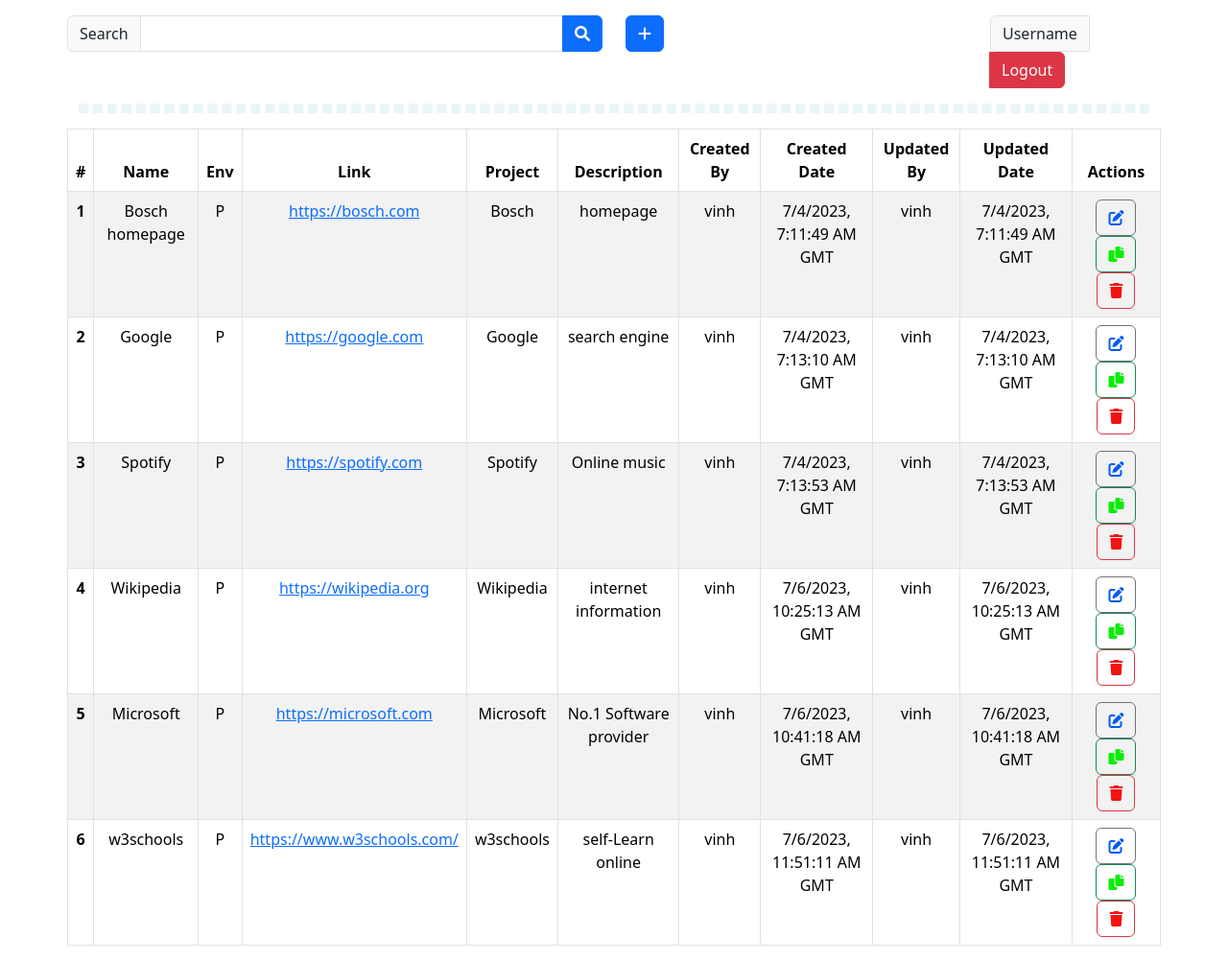
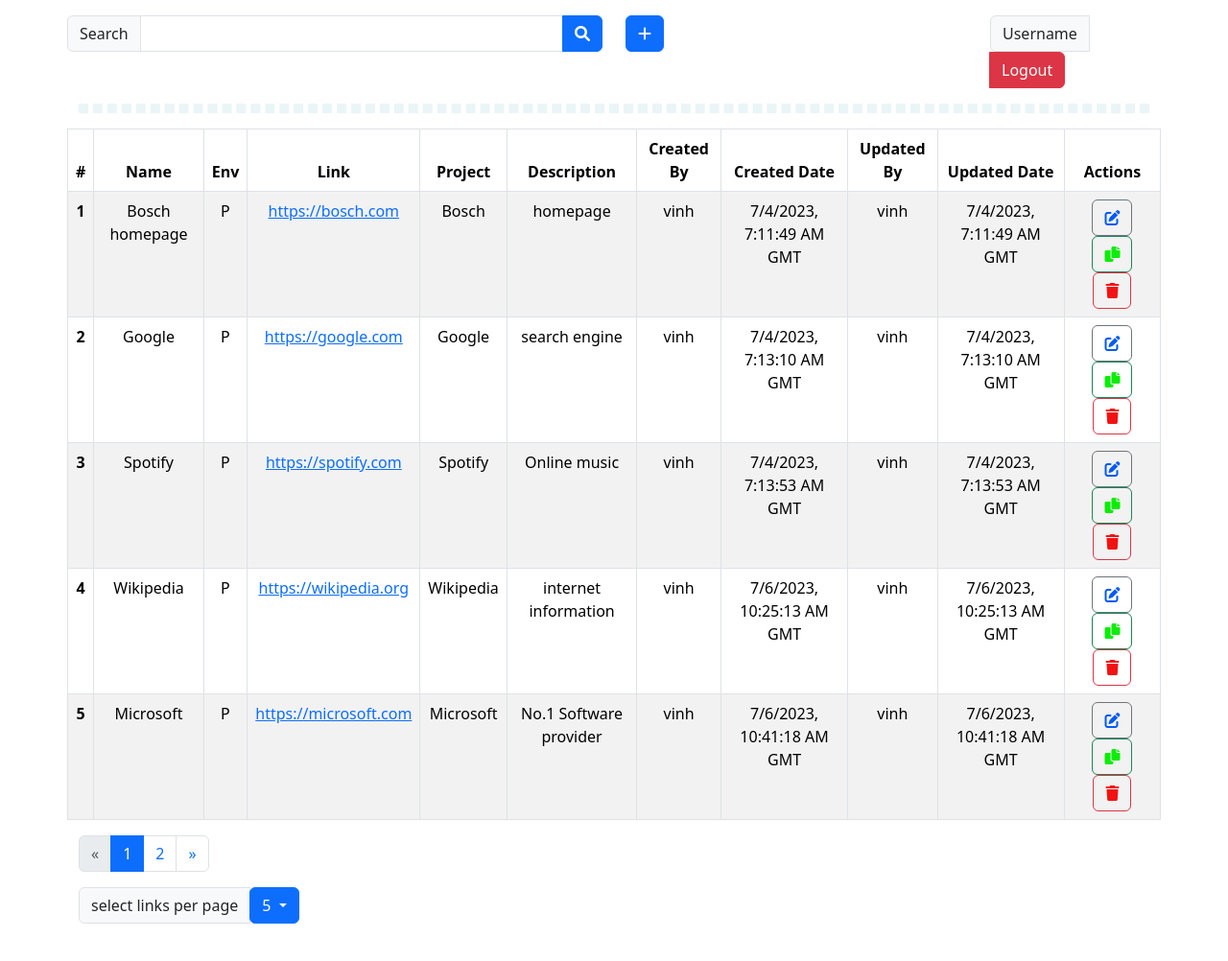
Before and after one commit to POCTEAMPPD7ORG/poc-applications, a Django app: page / in a window 1280 px wide. Shown: the part 54-1056 px from the top of the page at 96% size. After the commit the page ends 1017 px from the top, so only its background shows below. Run offline with Django 4.2, Linux system fonts and the light colour scheme; a user stored in the database is signed in; data comes from the database, SQL or seed files in the repository; both versions use the stored data as it was after the commit; some libraries are stand-ins or nearby versions.

Commit message:
- Rename 'script show_table_links.js' to 'script_show_table_links.js' - Add pagination feature.

```diff
--- a/portal/models.py
+++ b/portal/models.py
@@ -11,8 +11,8 @@ class Link(models.Model):
     description = models.CharField(max_length=255)
     created_by = models.CharField(max_length=255)
     created_at = models.DateTimeField(auto_now_add=True)
-    updated_by = models.CharField(null = True, max_length=255)
-    updated_at = models.DateTimeField(null = True, auto_now=True)
+    updated_by = models.CharField(max_length=255)
+    updated_at = models.DateTimeField(auto_now=True)
 
     def __str__(self) -> str:
         return f"{self.name} || {self.environment} || {self.link} || {self.project} || {self.description}"
--- a/portal/static/js/script show_table_links.js
+++ b/portal/static/js/script_show_table_links.js
@@ -1,7 +1,80 @@
+var total_links = 0
+var link_per_page = 5
+var current_page = 0
+var page_count = 1
 
+function set_link_per_page(set_value) {
+    link_per_page = set_value;
+    document.querySelector("#button_select_link_per_page").innerHTML = set_value;
+    select_pagination(0)
+}
+
+function select_prev_pagination() {
+    select_pagination(current_page - 1)
+}
+
+function select_next_pagination() {
+    select_pagination(current_page + 1)
+}
+
+function select_pagination(page_to_select) {
+    console.log(`Select page ${page_to_select + 1}`)
+    if (page_to_select < 0) {
+        page_to_select = 0
+    } else if (page_to_select >= page_count) {
+        page_to_select = page_count - 1
+    }
+    current_page = page_to_select
+    reload_table_links()
+}
+
+// Reload table links
+// Update pagination
 function reload_table_links() {
     function clear_table() {
         document.querySelector("#table_body_links").innerHTML = "";
+    }
+    function update_pagination() {
+        if (total_links===0) {
+            start = 0
+        } else {
+            page_count = parseInt(total_links / count)
+            if (total_links > page_count * count) {
+                page_count += 1
+            }
+            console.log(`total_links=${total_links} & link_per_page=${link_per_page} -> page_count=${page_count}`)
+        }
+        const ul = document.querySelector("#list_table_links_pagination");
+        // Clear pagination
+        ul.innerHTML = "";
+        const template_prev = document.querySelector("#template_list_item_previous");
+        const clone_prev = template_prev.content.cloneNode(true);
+        if (current_page!=0) {
+            let li = clone_prev.querySelector('li');
+            li.setAttribute('class', 'page-item')
+        }
+        ul.appendChild(clone_prev);
+
+        for (page = 0; page < page_count; page++) {
+            const template = document.querySelector("#template_list_item_pagination");
+            const clone = template.content.cloneNode(true);
+            let a = clone.querySelector('a');
+            a.innerHTML = page + 1
+            a.setAttribute('onclick', `select_pagination(${page})`)
+            if (current_page!=page) {
+                let li = clone.querySelector('li');
+                li.setAttribute('class', 'page-item')
+            }
+            ul.appendChild(clone);
+        }
+
+        const template_next = document.querySelector("#template_list_item_next");
+        const clone_next = template_next.content.cloneNode(true);
+        if (current_page!=(page_count - 1)) {
+            let li = clone_next.querySelector('li');
+            li.setAttribute('class', 'page-item')
+        }
+        ul.appendChild(clone_next);
     }
     function add_new_row(index, link_id, name, env, link, proj, desc, add_by, add_at, upd_by, upd_at) {
         if ("content" in document.createElement("template")) {
@@ -52,6 +125,7 @@ function reload_table_links() {
         console.log(`Count=${response.count} Total=${response.total}`)
         total_links = response.total
         clear_table()
+        update_pagination()
         for (let i = 0; i < response.count; i++) {
             const link = {}
             Object.entries(response.links[i]).forEach(([key, value]) => {
@@ -59,7 +133,7 @@ function reload_table_links() {
                 link[key] = value;
             })
             console.log(`link=${link}`)
-            add_new_row(i + 1,
+            add_new_row(i + 1 + current_page * link_per_page,
                         link.id,
                         link.name,
                         link.environment,
@@ -79,7 +153,9 @@ function reload_table_links() {
     }
     //--- Example of request single link
     // xmlhttp.open("GET", `/api/v1.0/link/2`)
-    xmlhttp.open("GET", `/api/v1.0/link?start=0&count=100`)
+    start = current_page * link_per_page
+    count = link_per_page
+    xmlhttp.open("GET", `/api/v1.0/link?start=${start}&count=${count}`)
     //--- Get CSRF token, and embedded it to request. Django Back-end CSRF verification is enabled.
     xmlhttp.setRequestHeader("X-CSRFToken", getCookie('csrftoken'))
     xmlhttp.setRequestHeader('mode', 'same-origin')
--- a/portal/templates/portal.html
+++ b/portal/templates/portal.html
@@ -14,7 +14,7 @@ Portal Link Management
         </div>
     </div>
     <div class="col-sm-2">
-        <button type="button" class="btn btn-primary" data-bs-toggle="modal" data-bs-target="#addlink"  onclick="clear_value();"><i class="fas fa-add"></i></button>
+        <button type="button" class="btn btn-primary"><i class="fas fa-add"></i></button>
     </div>
     <div class="col-sm-2"></div>
     <div class="col-sm-2">
@@ -47,6 +47,44 @@ Portal Link Management
         </tbody>
     </table>
 </div>
+<div class="row">
+    <nav aria-label="Table links navigation">
+        <ul class="pagination" id="list_table_links_pagination">
+            {% comment %} <li class="page-item">
+                <a class="page-link" href="#" aria-label="Previous">
+                <span aria-hidden="true">&laquo;</span>
+                <span class="sr-only">Previous</span>
+                </a>
+            </li>
+            <li class="page-item"><a class="page-link" href="#">1</a></li>
+            <li class="page-item active"><a class="page-link" href="#">2</a></li>
+            <li class="page-item"><a class="page-link" href="#">3</a></li>
+            <li class="page-item">
+                <a class="page-link" href="#" aria-label="Next">
+                <span aria-hidden="true">&raquo;</span>
+                <span class="sr-only">Next</span>
+                </a>
+            </li> {% endcomment %}
+        </ul>
+    </nav>
+</div>
+<div class="row">
+    <div class="input-group">
+        <span class="input-group-text">select links per page</span>
+        <div class="dropdown">
+            <button type="button" class="btn btn-primary dropdown-toggle" data-bs-toggle="dropdown" id="button_select_link_per_page">
+                5
+            </button>
+            <ul class="dropdown-menu">
+                <li><a class="dropdown-item" onclick="set_link_per_page(5)">5</a></li>
+                <li><a class="dropdown-item" onclick="set_link_per_page(10)">10</a></li>
+                <li><a class="dropdown-item" onclick="set_link_per_page(20)">20</a></li>
+                <li><a class="dropdown-item" onclick="set_link_per_page(50)">50</a></li>
+            </ul>
+        </div>
+    </div>
+</div>
+<div class="col-sm">
 
 <template id="template_row_link">
     <tr>
@@ -65,11 +103,30 @@ Portal Link Management
         <td link-id='X'> {% include 'actions.html' %}</td>
     </tr>
 </template>
-{% include 'add.html' %}
+<template id="template_list_item_previous">
+    <li class="page-item disabled">
+        <a class="page-link" onclick="select_prev_pagination()" aria-label="Previous">
+        <span aria-hidden="true">&laquo;</span>
+        <span class="sr-only" onclick>Previous</span>
+        </a>
+    </li>
+</template>
+<template id="template_list_item_next">
+    <li class="page-item disabled">
+        <a class="page-link"onclick="select_next_pagination()" aria-label="Next">
+        <span aria-hidden="true">&raquo;</span>
+        <span class="sr-only">Next</span>
+        </a>
+    </li>
+</template>
+<template id="template_list_item_pagination">
+    <li class="page-item active">
+        <a class="page-link" onclick>2</a>
+    </li>
+</template>
 {% load static %}
 <script src="{% static 'js/script_get_cookies.js' %}"></script>
 <script src="{% static 'js/scripts.js' %}"></script>
-<script src="{% static 'js/script show_table_links.js' %}"></script>
+<script src="{% static 'js/script_show_table_links.js' %}"></script>
 <script src="{% static 'js/script_logout.js' %}"></script>
-<script src="{% static 'js/script_add_link.js' %}"></script>
 {% endblock %}
--- a/portal/views.py
+++ b/portal/views.py
@@ -1,13 +1,15 @@
 import json
-from django.http import JsonResponse, HttpResponse, HttpRequest, HttpResponseBadRequest
-from .models import Link
-from django.template import loader
-from django.contrib.auth.decorators import login_required
-from django.views.decorators.csrf import csrf_exempt
+
 from django.contrib.auth import authenticate
 from django.contrib.auth import login as django_login
 from django.contrib.auth import logout as django_logout
+from django.contrib.auth.decorators import login_required
 from django.contrib.auth.models import User
+from django.http import JsonResponse, HttpResponse, HttpRequest, HttpResponseBadRequest
+from django.template import loader
+from django.views.decorators.csrf import csrf_exempt
+
+from .models import Link
 
 def login(request:HttpRequest):
     """ Get login page
@@ -83,18 +85,8 @@ class api:
                                 'count':len(links),
                                 'links':links})
         elif request.method == 'POST':
-            jsonLink = json.loads(request.body)
-            print(f'Portal Json:{jsonLink}')
-            link = Link(name=jsonLink['name'],
-                          environment=jsonLink['environment'],
-                          link=jsonLink['link'],
-                          project=jsonLink['project'],
-                          description=jsonLink['description'],
-                          created_by=request.user.username,
-                          updated_by=request.user.username
-                          )
-            link.save()
-            return JsonResponse({'result': 'OK'})
+            # Implement POST method handling here #
+            pass
         elif request.method == 'PUT':
             # Implement PUT method handling here #
             pass
```
Also changed, not shown: db.sqlite3.
